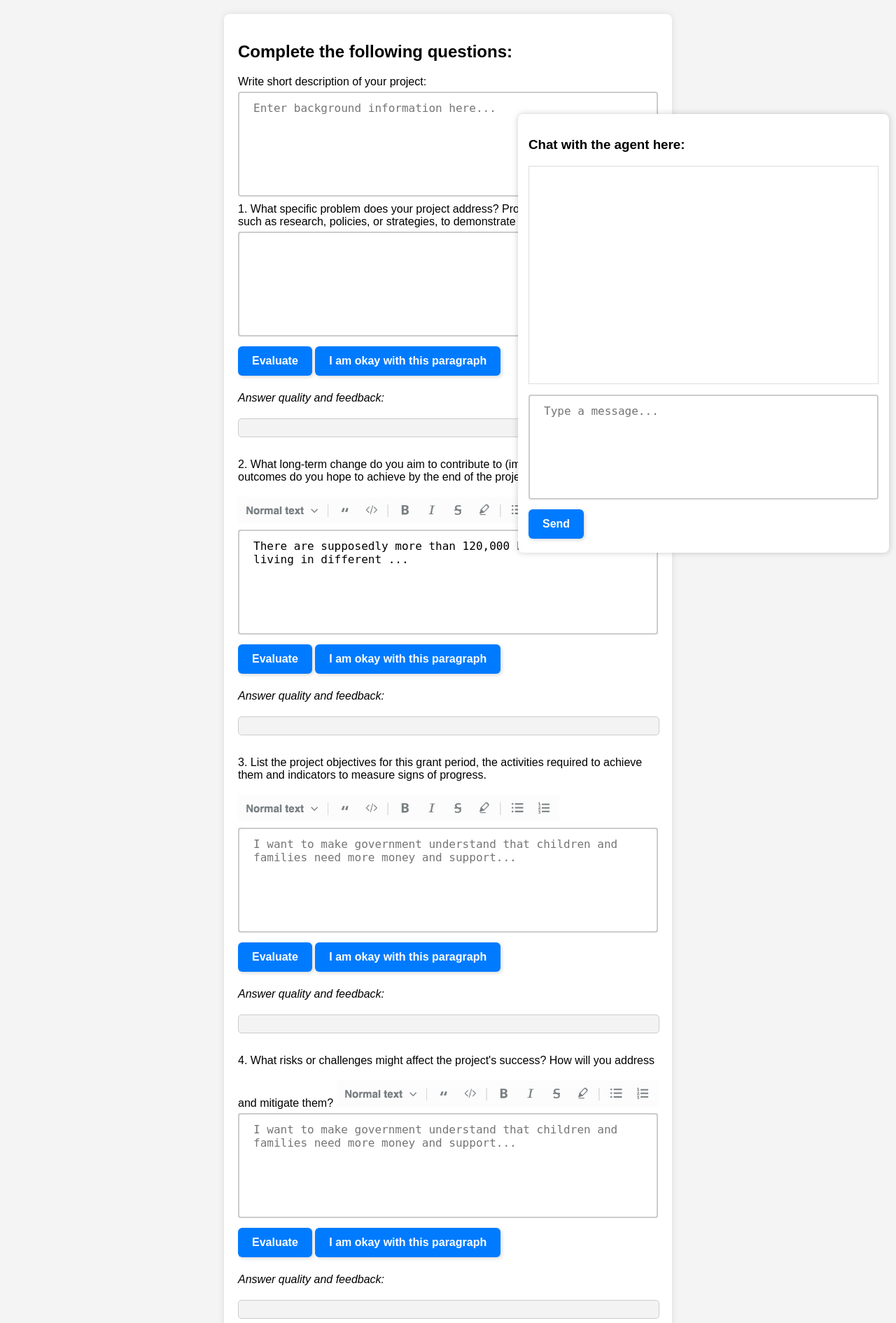
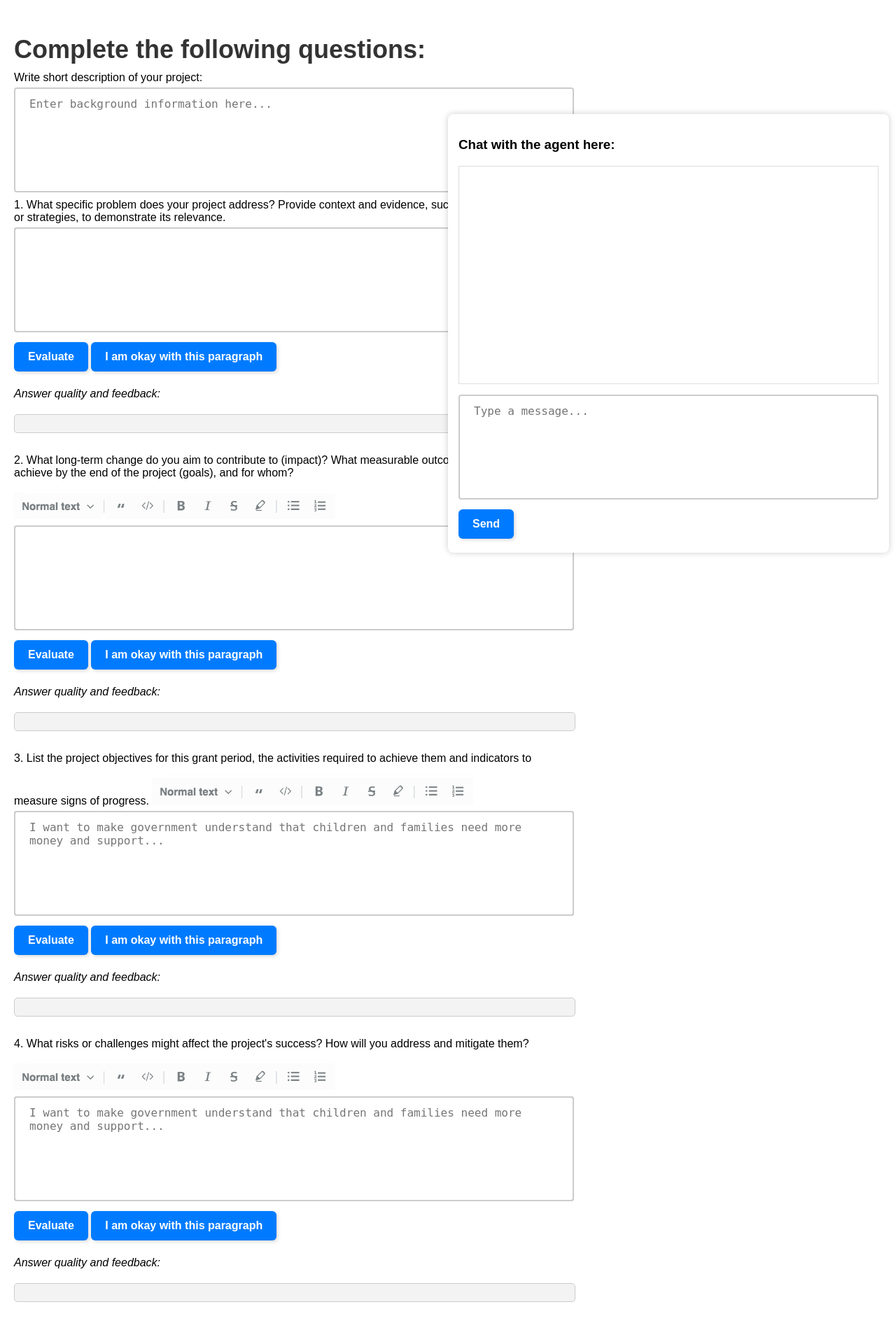
Before and after one commit to ronaldcumbal/ImpactHack2025_USRL, a Flask app: page /form in a window 1280 px wide. Shown: the top 1891 px of the page at 70% size. Run offline with Flask 3, Linux system fonts and the light colour scheme; data that the repository does not hold is empty.

Commit message:
making the layout bigger and better

```diff
--- a/flask_app/static/styles.css
+++ b/flask_app/static/styles.css
@@ -1,21 +1,38 @@
 body {
     font-family: Arial, sans-serif;
-    margin: 20px;
-    padding: 0;
-    background: #f4f4f4;
+    margin: 0;
+    padding: 20px;
+    display: flex;
+    flex-direction: column;
+    align-items: center;
 }
 
-.container {
-    max-width: 600px;
-    background: white;
-    padding: 20px;
-    border-radius: 8px;
-    box-shadow: 0px 0px 10px rgba(0, 0, 0, 0.1);
-    margin: auto;
+.main-container {
+    display: flex;
+    justify-content: space-between;
+    width: 100%;
+    max-width: 1400px; /* Max width for the entire layout */
+    gap: 30px; /* Space between the form and chat window */
 }
 
+.form-container,
+.chat-container {
+    flex: 1;  /* Make both sections take equal space */
+    max-width: 800px;  /* Maximum width for each section */
+    width: 100%;
+}
 
+h2 {
+    color: #333;
+    font-size: 36px;
+    margin-bottom: 10px;
+}
 
+p {
+    color: #555;
+    font-size: 24px;
+    margin-bottom: 20px;
+}
 
 textarea {
     width: 100%;
@@ -121,7 +138,7 @@ textarea {
     position: fixed;
     bottom: 10px;
     right: 10px;
-    width: 500px;
+    width: 600px;
     background: white;
     z-index: 10;
     padding: 15px;
--- a/flask_app/templates/index.html
+++ b/flask_app/templates/index.html
@@ -7,7 +7,9 @@
     <link rel="stylesheet" href="{{url_for('static', filename='styles.css')}}">
 </head>
 <body>
-    <div class="container">
+    <div class="main-container">
+        <div class="form-container">
+    <!-- <div class="container"> -->
         <h2>Complete the following questions:</h2>
         <label for="context">Write short description of your project:</label>
         <textarea id="context" name="context" rows="3" placeholder="Enter background information here..."></textarea>
@@ -32,7 +34,7 @@
         <img src="{{ url_for('static', filename='edit_bar.png') }}" class="question-image" alt="Question 2 Image">
         <div class="text_container"  id="container-q2">
             <div class="highlighter" id="highlighted-content-q2"></div>
-            <textarea id="q2" name="q2" rows="4">There are supposedly more than 120,000 kids in Thailand living in different ...</textarea>
+            <textarea id="q2" name="q2" rows="4"></textarea>
         </div>
         <button type="button" onclick="evaluateAnswer('q2')">Evaluate</button>
         <button type="button" onclick="okayParagraph('q2')">I am okay with this paragraph</button>
@@ -122,7 +124,7 @@
             <button onclick="sendChatMessage()">Send</button>
             <img id="chat-loading" class="loading-gif" src="{{ url_for('static', filename='loading.gif') }}" alt="Loading..." style="display:none;">
         </div>
-
+    </div>
     <script src="{{url_for('static', filename='script.js')}}"></script>
 </body>
 </html>
```
Lines whose indentation alone changed are shown as unchanged.
